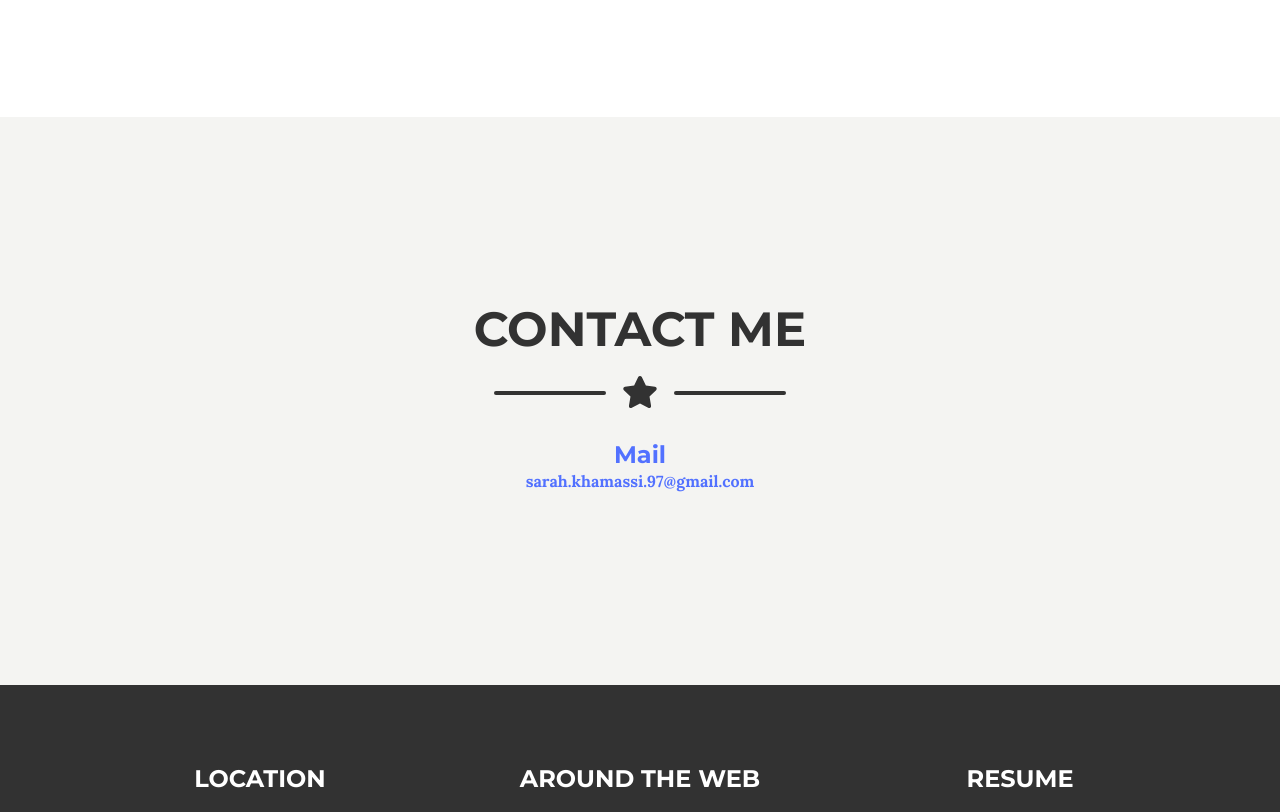
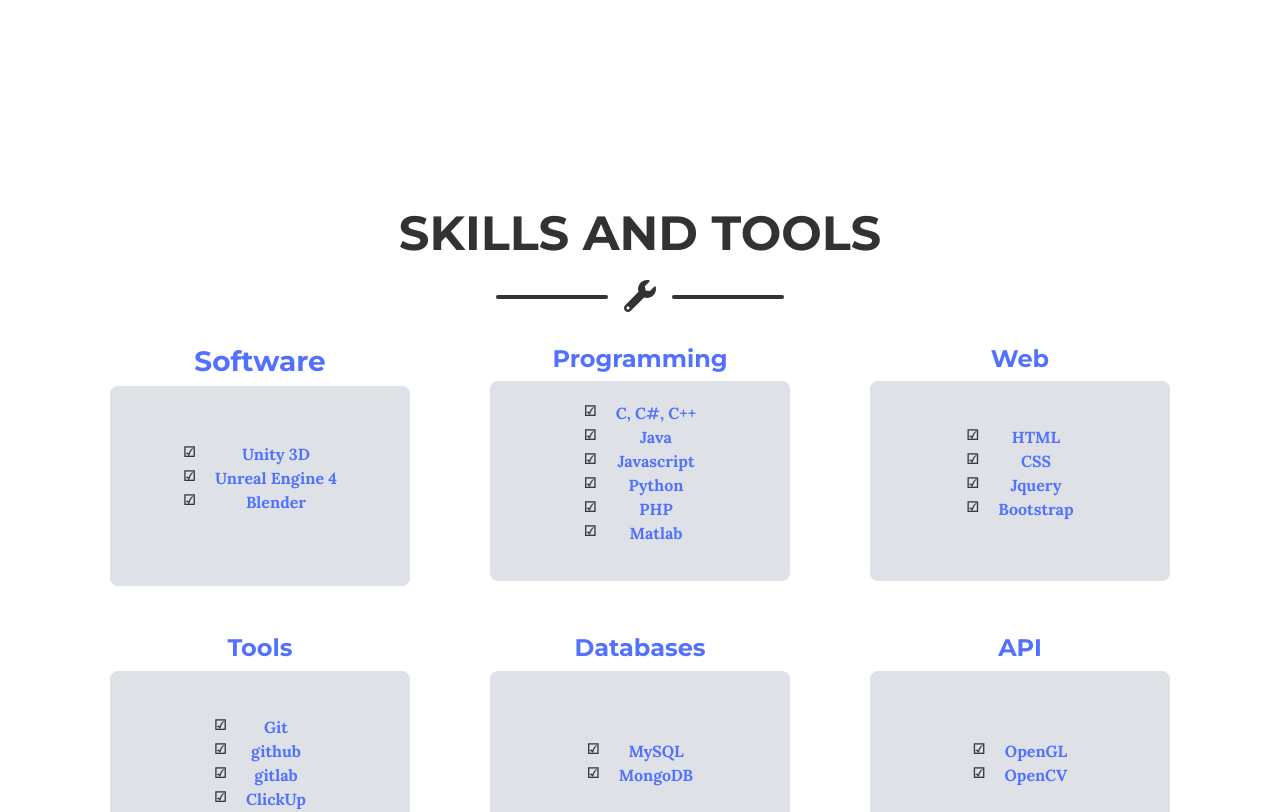
Before and after one commit to sarahkhamassi/sarahkhamassi.github.io, a plain HTML site: page index.html in a window 1280 px wide. Shown: the part 1850-2662 px from the top of the page. Drawn offline with nearby package versions, Linux system fonts and the light colour scheme.

Commit message:
Added  skills and tools section

```diff
--- a/index.html
+++ b/index.html
@@ -62,7 +62,7 @@
                     plusieurs </b> <b class="font-weight-light mb-0"> opportunités pour développer mes compétences en programmation tout comme mon raisonnement analytique.</p><br>
                         <i class="flag flag-united-kingdom"></i> <br>
                         <b class=" font-weight-bold mb-0">Hello there &#128075  my name is Sarah !<br>
-                            I am a recent Software Engineering graduate from Tunisia.</b><br>
+                            I am a recent Software Engineering graduate based in Tunisia.</b><br>
                             <b class="font-weight-light mb-0">Through those years of university I aquired a background knowledge in programming and
                                 had multiple</b> <br><b class="font-weight-light mb-0"> opportunities to develop my programming skills as well as my analytical reasoning.</p>
 
@@ -146,7 +146,124 @@
             </div>
         </section>
 
+          <!-- Skills Section-->
+          <section class="page-section portfolio" id="skills">
+            <div class="container">
+                <!-- skills Section Heading-->
+                <h2 class="page-section-heading text-center text-uppercase text-secondary mb-0">Skills and tools</h2>
+                <!-- Icon Divider-->
+                <div class="divider-custom">
+                    <div class="divider-custom-line"></div>
+                    <div class="divider-custom-icon"><i class="fas fa-wrench"></i></div>
+                    <div class="divider-custom-line"></div>
+                </div>
+                <div class="row justify-content-center">
+                     <!-- Skill Item 6-->
+                     <div class="col-md-6 col-lg-4 mb-5" >
+                        <h3> Software </h3>
+                        <div class="skill-item mx-auto">
+                            <div class="d-flex align-items-center justify-content-center h-100 w-100 skills-name">
+                                 <br>
+                                <ul>
+                                    <li>Unity 3D</li>
+                                    <li>Unreal Engine 4</li>
+                                    <li>Blender </li>
+                                  </ul>
+                            </div>
+                        </div>
+                     </div>
 
+
+                     <!-- Skill Item 6-->
+                     <div class="col-md-6 col-lg-4 mb-5" >
+                        <h4> Programming </h4>
+                        <div class="skill-item mx-auto">
+                            <div class="d-flex align-items-center justify-content-center h-100 w-100 skills-name">
+                                <ul>
+                                    <li>C, C#, C++</li>
+                                    <li>Java </li>
+                                    <li>Javascript </li>
+                                    <li>Python </li>
+                                    <li>PHP </li>
+                                    <li>Matlab </li>
+                                  </ul>
+                            </div>
+                        </div>
+                     </div>
+
+
+
+
+                     <!-- Skill Item 6-->
+                     <div class="col-md-6 col-lg-4 mb-5" >
+                        <h4> Web </h4>
+                        <div class="skill-item mx-auto">
+                            <div class="d-flex align-items-center justify-content-center h-100 w-100 skills-name">
+                                <ul>
+                                    <li>HTML</li>
+                                    <li>CSS</li>
+                                    <li>Jquery</li>
+                                    <li>Bootstrap </li>
+                                  </ul>
+                            </div>
+                        </div>
+                     </div>
+
+
+                     <!-- Skill Item 6-->
+                     <div class="col-md-6 col-lg-4 mb-5" >
+                        <h4> Tools </h4>
+                        <div class="skill-item mx-auto">
+                            <div class="d-flex align-items-center justify-content-center h-100 w-100 skills-name">
+                                <ul>
+                                    <li>Git</li>
+                                    <li>github</li>
+                                    <li>gitlab</li>
+                                    <li>ClickUp</li>
+
+                                  </ul>
+                            </div>
+                        </div>
+                     </div>
+
+
+
+                      <!-- Skill Item 6-->
+                      <div class="col-md-6 col-lg-4 mb-5" >
+                        <h4> Databases </h4>
+                        <div class="skill-item mx-auto">
+                            <div class="d-flex align-items-center justify-content-center h-100 w-100 skills-name">
+                                <ul>
+                                    <li>MySQL</li>
+                                    <li>MongoDB</li>
+
+                                  </ul>
+                            </div>
+                        </div>
+                     </div>
+
+                     <!-- Skill Item 6-->
+                     <div class="col-md-6 col-lg-4 mb-5" >
+                        <h4> API </h4>
+                        <div class="skill-item mx-auto">
+                            <div class="d-flex align-items-center justify-content-center h-100 w-100 skills-name">
+                                <ul>
+                                    <li>OpenGL</li>
+                                    <li>OpenCV</li>
+
+                                  </ul>
+                            </div>
+                        </div>
+                     </div>
+
+
+
+                </div>
+            </div>
+
+
+
+        </section>
 
         <!-- About Section-->
         <section class="page-section bg-primary text-white mb-0" id="about">
@@ -187,7 +304,7 @@
                     <div class="col-lg-4 mb-5 mb-lg-0">
                         <h4 class="text-uppercase mb-4">Location</h4>
                         <p class="lead mb-0">
-                            Bardo, Tunis
+                            Tunis
                             <br />
                             Tunisia
                         </p>
```
Also changed, not shown: css/styles.css.
